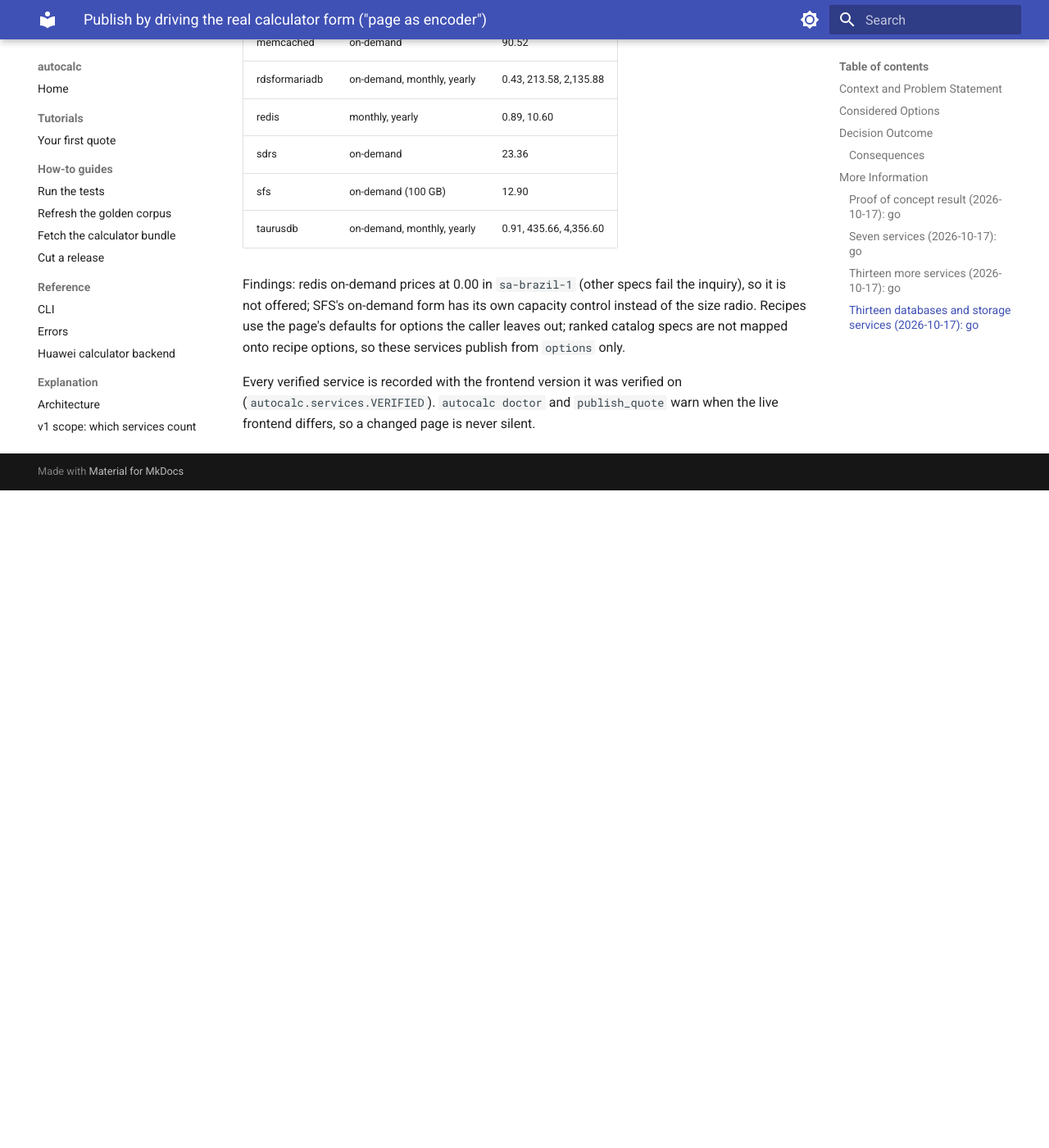
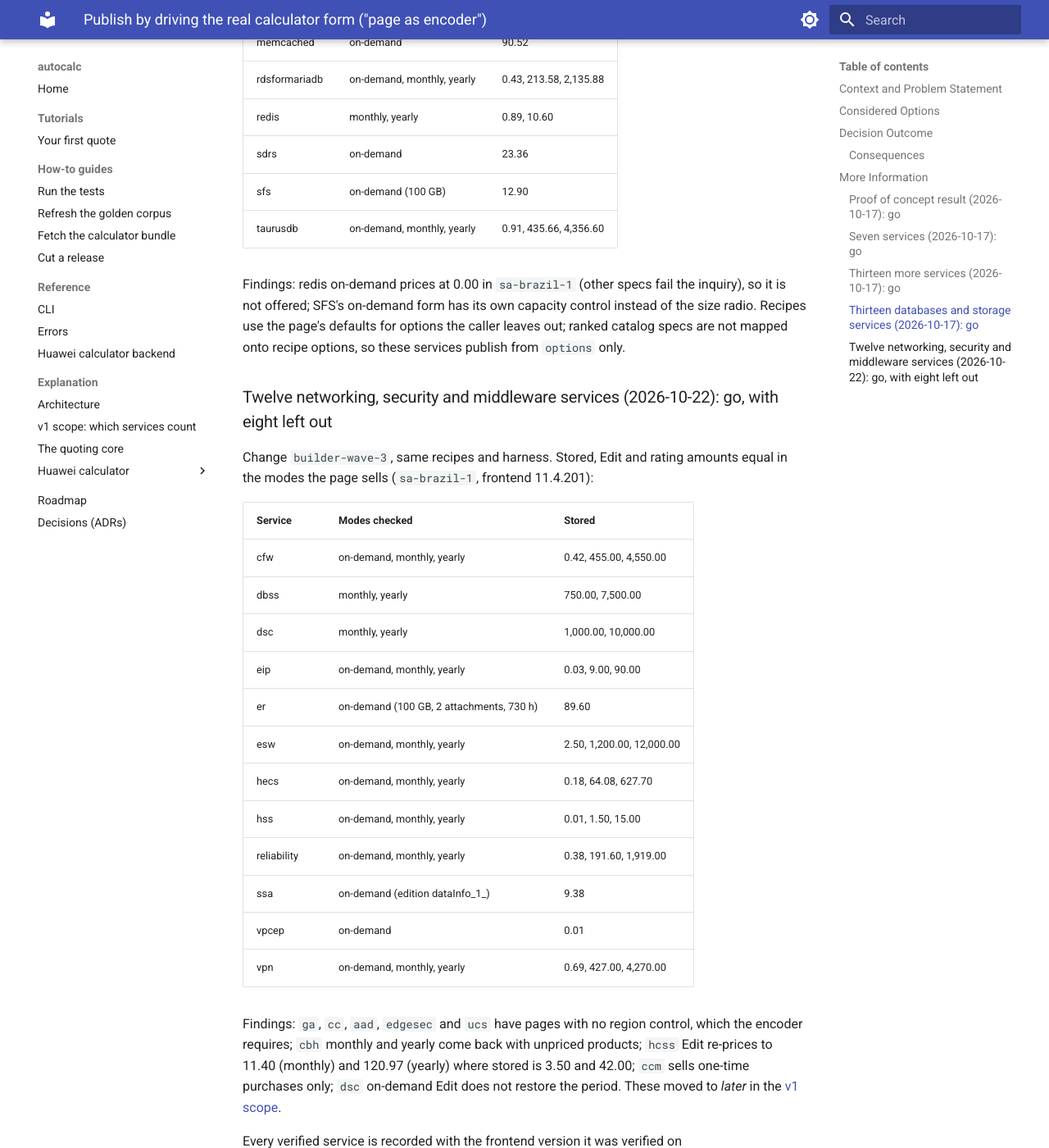
Before and after one commit to araujoviana/autocalc, an MkDocs documentation site: the page built from docs/adr/0001-page-as-encoder.md, in a window 1280 px wide and 1400 px high, scrolled down 4692 px. Shown: the whole window at 82% size. Built offline with MkDocs 1.6.1 and Material for MkDocs 9.7.7, drawn with Linux system fonts in a browser that asks for light colours; before the commit the page ends 5290 px from its top, so only the background shows below that.

Commit message:
builder-wave-3: 12 networking, security and middleware services verified through form recipes (er, esw, vpcep, eip, vpn, cfw, hss, dbss, dsc, ssa, reliability, hecs); 8 moved to later

```diff
--- a/docs/adr/0001-page-as-encoder.md
+++ b/docs/adr/0001-page-as-encoder.md
@@ -175,6 +175,32 @@
 Recipes use the page's defaults for options the caller leaves out; ranked catalog specs are not
 mapped onto recipe options, so these services publish from `options` only.
 
+### Twelve networking, security and middleware services (2026-10-22): go, with eight left out
+
+Change `builder-wave-3`, same recipes and harness. Stored, Edit and rating amounts equal in the
+modes the page sells (`sa-brazil-1`, frontend 11.4.201):
+
+| Service | Modes checked | Stored |
+|---|---|---|
+| cfw | on-demand, monthly, yearly | 0.42, 455.00, 4,550.00 |
+| dbss | monthly, yearly | 750.00, 7,500.00 |
+| dsc | monthly, yearly | 1,000.00, 10,000.00 |
+| eip | on-demand, monthly, yearly | 0.03, 9.00, 90.00 |
+| er | on-demand (100 GB, 2 attachments, 730 h) | 89.60 |
+| esw | on-demand, monthly, yearly | 2.50, 1,200.00, 12,000.00 |
+| hecs | on-demand, monthly, yearly | 0.18, 64.08, 627.70 |
+| hss | on-demand, monthly, yearly | 0.01, 1.50, 15.00 |
+| reliability | on-demand, monthly, yearly | 0.38, 191.60, 1,919.00 |
+| ssa | on-demand (edition dataInfo_1_) | 9.38 |
+| vpcep | on-demand | 0.01 |
+| vpn | on-demand, monthly, yearly | 0.69, 427.00, 4,270.00 |
+
+Findings: `ga`, `cc`, `aad`, `edgesec` and `ucs` have pages with no region control, which the
+encoder requires; `cbh` monthly and yearly come back with unpriced products; `hcss` Edit
+re-prices to 11.40 (monthly) and 120.97 (yearly) where stored is 3.50 and 42.00; `ccm` sells
+one-time purchases only; `dsc` on-demand Edit does not restore the period. These moved to
+*later* in the [v1 scope](../explanation/v1-scope.md).
+
 Every verified service is recorded with the frontend version it was verified on
 (`autocalc.services.VERIFIED`). `autocalc doctor` and `publish_quote` warn when the live
 frontend differs, so a changed page is never silent.
```
Also changed, not shown: docs/explanation/v1-scope.md (+33 -26 lines), docs/reference/cli.md (+1 -1 lines), docs/roadmap.md (+3 -2 lines), openspec/changes/archive/2026-10-22-builder-wave-3/tasks.md (added, +12 -0 lines), openspec/changes/builder-wave-3/tasks.md (deleted, +0 -12 lines), openspec/specs/huawei/page-encoding/spec.md (+8 -0 lines), openspec/changes/archive/2026-10-22-builder-wave-3/design.md (renamed from openspec/changes/builder-wave-3/design.md), openspec/changes/archive/2026-10-22-builder-wave-3/proposal.md (renamed from openspec/changes/builder-wave-3/proposal.md), openspec/changes/archive/2026-10-22-builder-wave-3/specs/huawei/page-encoding/spec.md (renamed from openspec/changes/builder-wave-3/specs/huawei/page-encoding/spec.md), 7 other files.
